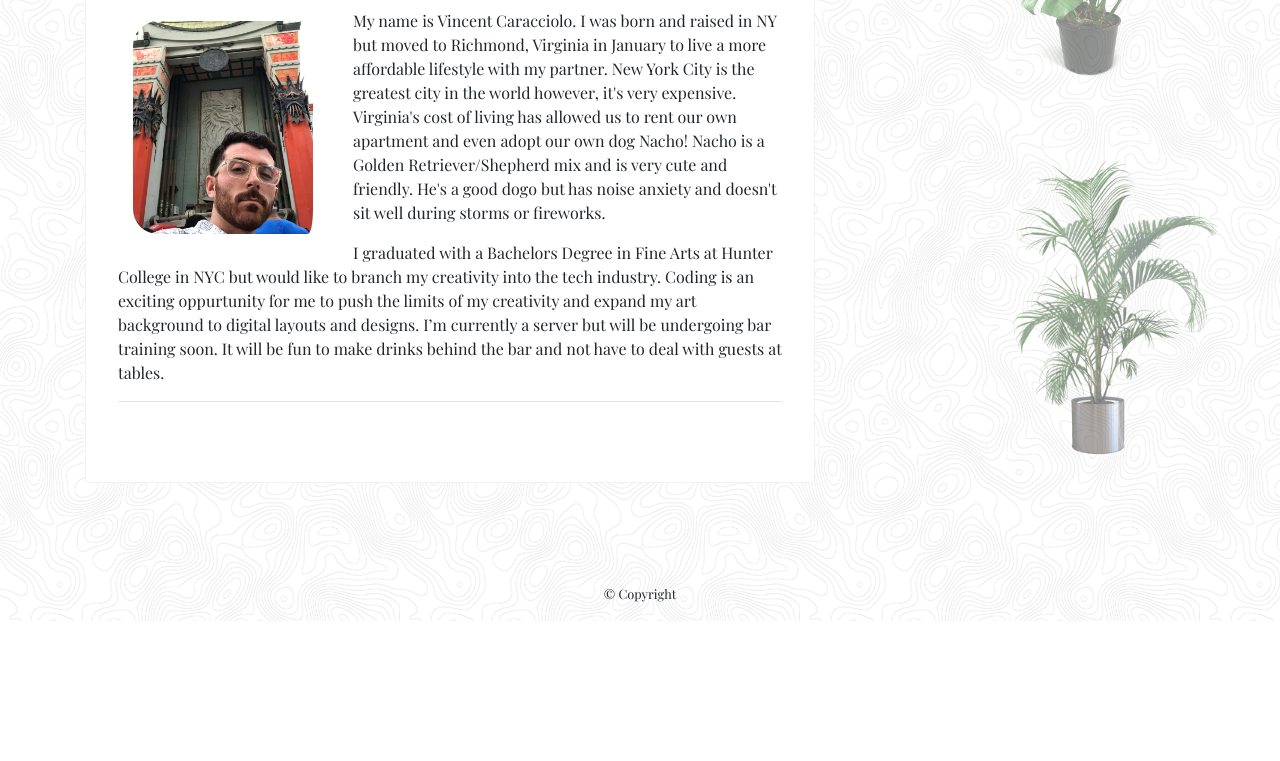
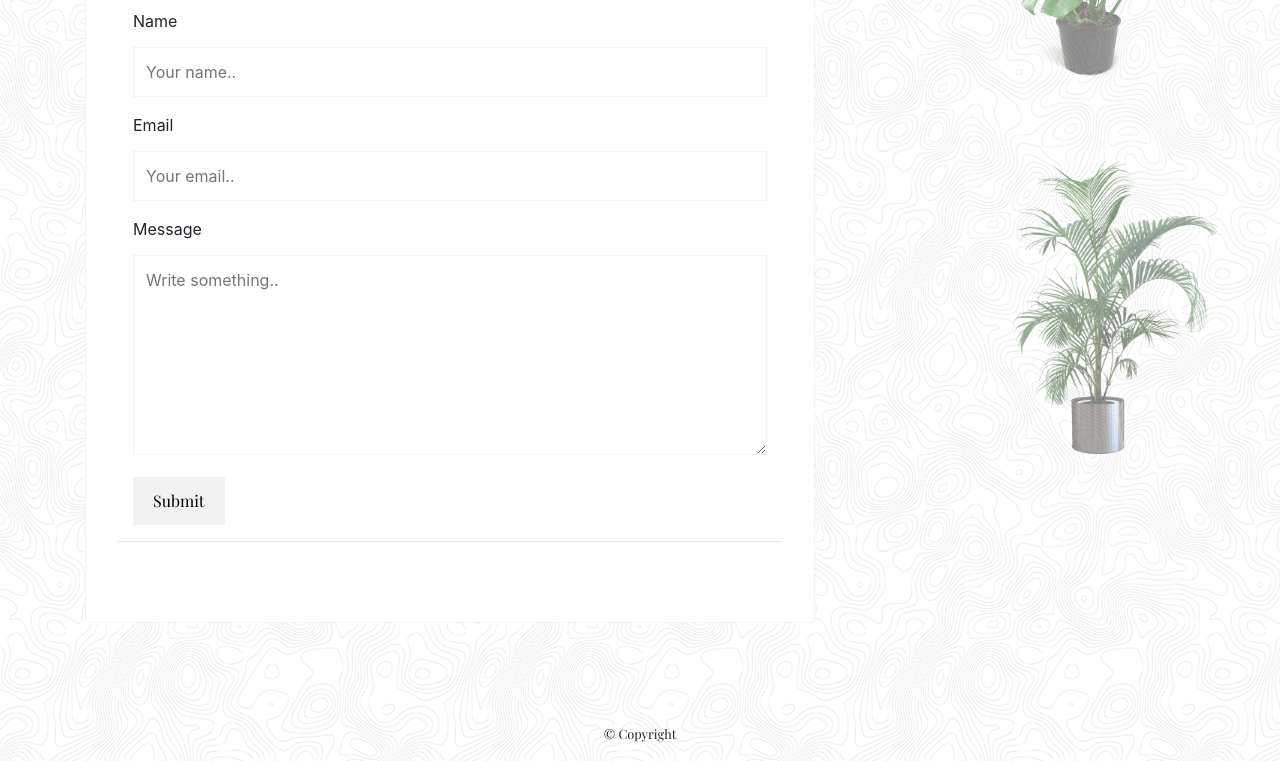
Before and after one commit to vin-cent321/Bootstrap-Portfolio, a plain HTML site: page contact.html in a window 1280 px wide. Shown: the part 281-1042 px from the top of the page. Before the commit the page ends 902 px from the top, so only its background shows below. Drawn offline with nearby package versions, Linux system fonts and the light colour scheme.

Commit message:
contact finished, portfolio start

```diff
--- a/contact.html
+++ b/contact.html
@@ -10,6 +10,32 @@
     <link rel="stylesheet" type="text/css" href="style.css">
     <link href="https://fonts.googleapis.com/css?family=Playfair+Display&display=swap" rel="stylesheet">
     <link href="https://fonts.googleapis.com/css?family=Anton&display=swap" rel="stylesheet">
+    <style>
+        input[type=text],
+        select,
+        textarea {
+            width: 100%;
+            padding: 12px;
+            border: 1px solid #f2f2f2;
+            box-sizing: border-box;
+            margin-top: 6px;
+            margin-bottom: 16px;
+            resize: vertical
+        }
+
+        input[type=submit] {
+            background-color: #f2f2f2;
+            color: black;
+            font-family: 'Playfair Display', serif;
+            padding: 12px 20px;
+            border: none;
+            cursor: pointer;
+        }
+
+        input[type=submit]:hover {
+            background-color: rgb(207, 206, 206);
+        }
+    </style>
 </head>
 
 <body>
@@ -23,13 +49,13 @@
         <div class="collapse navbar-collapse" id="navbarNav">
             <ul class="navbar-nav">
                 <li class="nav-item active">
-                    <a class="nav-link" href="#">Profile<span class="sr-only">(current)</span></a>
+                    <a class="nav-link" href="index.html">Profile<span class="sr-only">(current)</span></a>
                 </li>
                 <li class="nav-item">
-                    <a class="nav-link" href="#">Portfolio</a>
+                    <a class="nav-link" href="portfolio.html">Portfolio</a>
                 </li>
                 <li class="nav-item">
-                    <a class="nav-link" href="#">Contact</a>
+                    <a class="nav-link" href="contact.html">Contact</a>
                 </li>
             </ul>
         </div>
@@ -40,37 +66,25 @@
         <div class="row">
             <div class="col-md-8">
                 <div class="jumbotron">
-                    <h1 class="display-4">Profile</h1>
+                    <h1 class="display-4">Contact</h1>
                     <hr>
-                    <img id="me" src="images/me.JPG" class="img-fluid" alt="Responsive image">
-                    <p class="lead">
-                        <p>My name is Vincent Caracciolo. I was born and raised in NY but moved to Richmond,
-                            Virginia in
-                            January to
-                            live a more
-                            affordable lifestyle with my partner. New York City is the greatest city in the
-                            world
-                            however, it's very
-                            expensive. Virginia's cost of living has allowed us to rent our own apartment and
-                            even
-                            adopt
-                            our own dog
-                            Nacho! Nacho is a Golden Retriever/Shepherd mix and is very cute and friendly. He's
-                            a
-                            good
-                            dogo but has
-                            noise anxiety and doesn't sit well during storms or fireworks.</p>
-                        <p>I graduated with a Bachelors Degree in Fine Arts at Hunter College
-                            in NYC but would like to branch my creativity into the tech industry. Coding is an
-                            exciting
-                            oppurtunity
-                            for me to push the limits of my creativity and expand my art background to
-                            digital layouts and designs. I’m currently a server but will be undergoing bar
-                            training
-                            soon. It will be
-                            fun to make drinks behind
-                            the bar and not have to deal with guests at tables.</p>
-                    </p>
+                    <div class="container">
+                        <form action="action_page.php">
+
+                            <label for="fname">Name</label>
+                            <input type="text" id="fname" name="firstname" placeholder="Your name..">
+
+                            <label for="lname">Email</label>
+                            <input type="text" id="lname" name="lastname" placeholder="Your email..">
+
+                            <label for="subject">Message</label>
+                            <textarea id="subject" name="subject" placeholder="Write something.."
+                                style="height:200px"></textarea>
+
+                            <input type="submit" value="Submit">
+
+                        </form>
+                    </div>
                     <hr>
                 </div>
             </div>
```
Also changed, not shown: index.html (+3 -3 lines).
